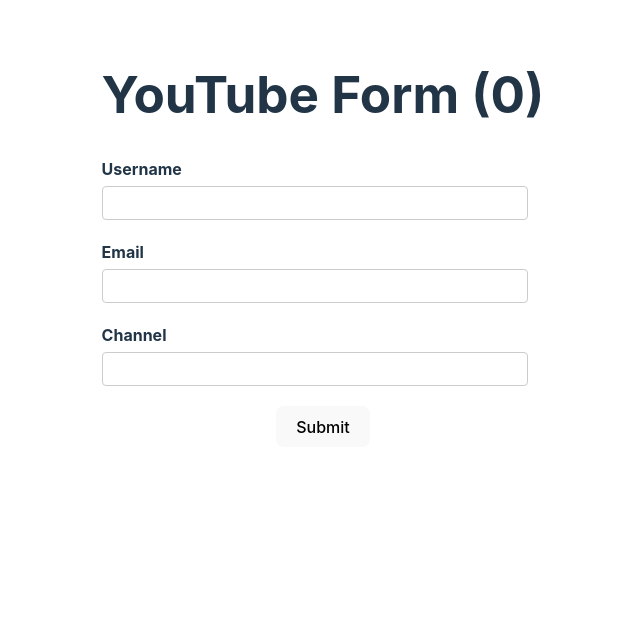
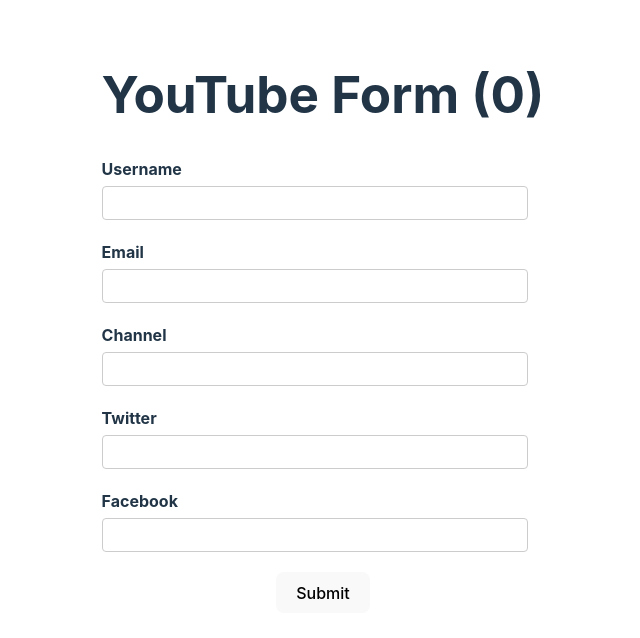
Before and after one commit to gyawali9/react-hook-form-tut, a React (Create React App) app: page / in a window 1280 px wide. Shown: the top 638 px of the page, without its empty margins (317-957 px from the left). Built offline with nearby package versions, Linux system fonts and the light colour scheme; the HTML template or start-up script is replaced by a standard one.

Commit message:
fix: nested object formData

```diff
--- a/src/components/YouTubeForm.tsx
+++ b/src/components/YouTubeForm.tsx
@@ -6,6 +6,11 @@
   username: string;
   email: string;
   channel: string;
+  // implementing nested object
+  social: {
+    twitter: string;
+    facebook: string;
+  };
 };
 
 const YouTubeForm = () => {
@@ -19,6 +24,10 @@
       username: "",
       email: "",
       channel: "",
+      social: {
+        twitter: "",
+        facebook: "",
+      },
     },
 
     // fload saved data (here: email form api)
@@ -34,7 +43,9 @@
   });
 
   const formSubmithandler = (data: FormValues) => {
+    alert(data)
     console.log("form submitted", data);
+    // alert(JSON.stringify(data));
   };
   return (
     <div>
@@ -96,6 +107,14 @@
           />
           <p className="error">{errors?.channel?.message}</p>
         </div>
+        <div className="form-control">
+          <label htmlFor="twitter"> Twitter</label>
+          <input type="text" id="twitter" {...register("social.twitter")} />
+        </div>
+        <div className="form-control">
+          <label htmlFor="facebook">Facebook</label>
+          <input type="text" id="facebook" {...register("social.facebook")} />
+        </div>
 
         <button>Submit</button>
       </form>
```
